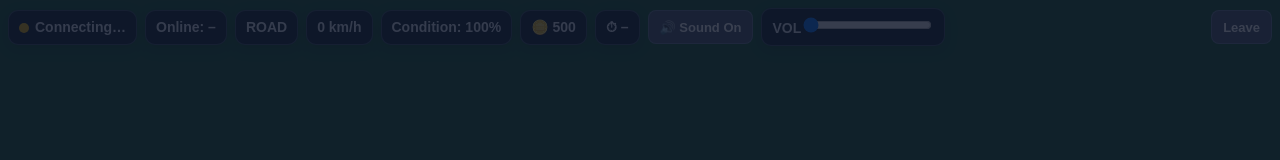
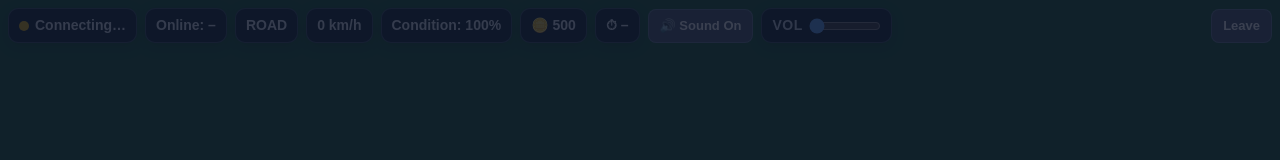
Before and after one commit to talbonolie92-oss/grammar-drive, a plain HTML site: page play.html in a window 1280 px wide. Shown: the top 160 px of the page. Drawn offline with Linux system fonts and the light colour scheme; no server answers.

Commit message:
Style compact sound volume control

```diff
--- a/css/style.css
+++ b/css/style.css
@@ -373,3 +373,6 @@ button:active,.button:active { transform:translateY(1px); }
   .dashboard-page .panel { padding:17px; }
   .teacher-login-page .brand,.join-page .brand { font-size:30px; }
 }
+
+.sound-volume-wrap { display:flex; align-items:center; gap:6px; color:#cbd5e1; font-size:10px; font-weight:900; letter-spacing:.5px; }
+.sound-volume-wrap input { width:72px; padding:0; margin:0; accent-color:#60a5fa; }
```
